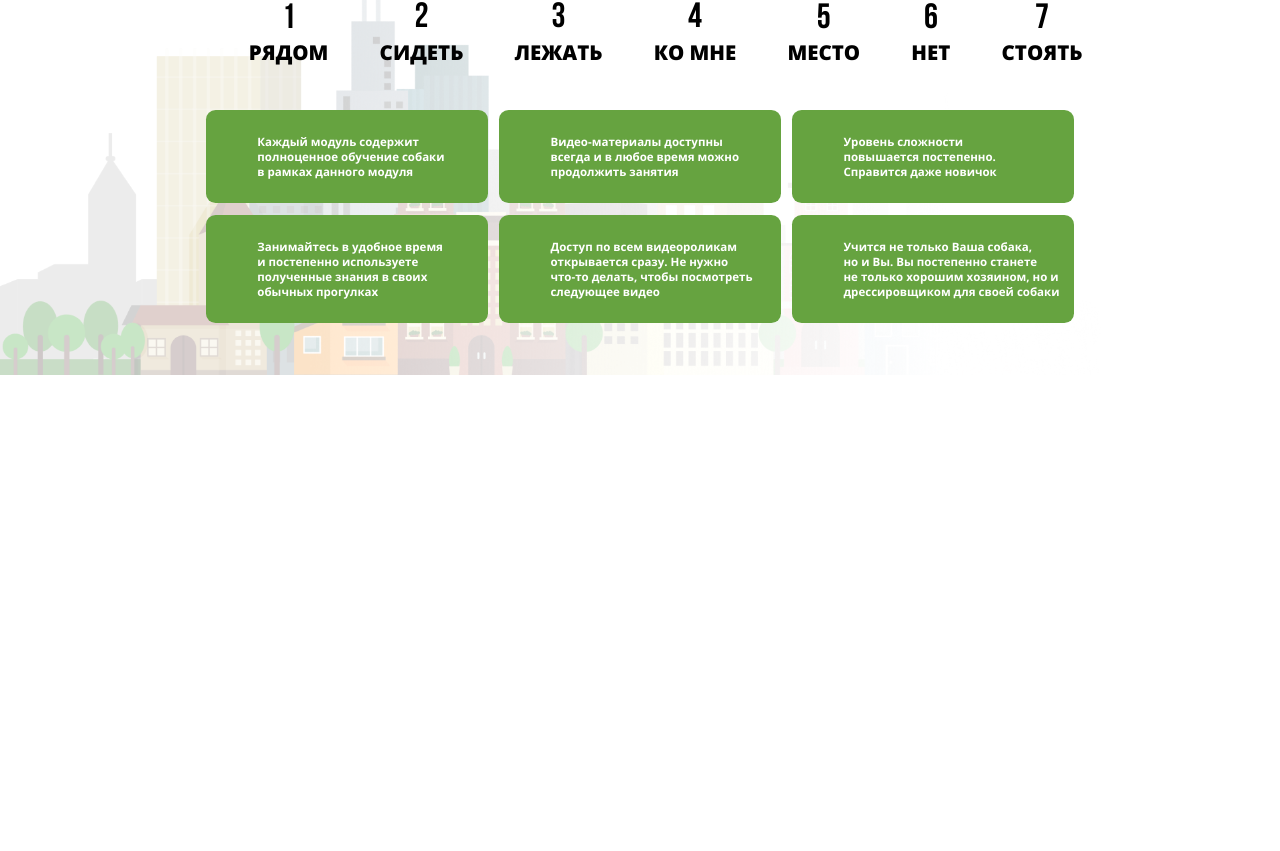
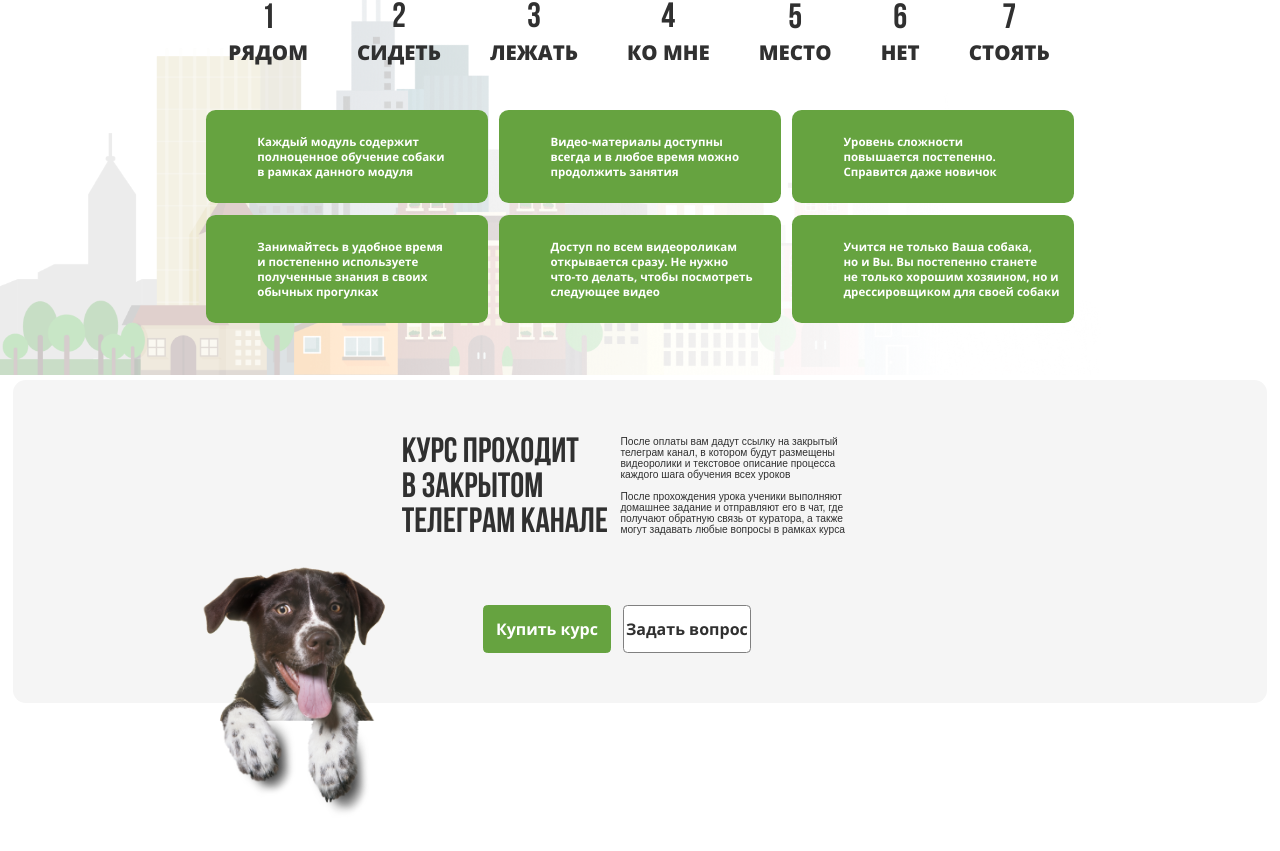
Before and after one commit to kinologist-dev/kibologist.github.io, an Angular app in the folder web-site-kinologist/: page / in a window 1280 px wide. Shown: the part 1911-2762 px from the top of the page. Before the commit the page ends 2291 px from the top, so only its background shows below. Built offline with nearby package versions, Linux system fonts and the light colour scheme.

Commit message:
sixth block added

```diff
--- a/web-site-kinologist/src/app/app.component.css
+++ b/web-site-kinologist/src/app/app.component.css
@@ -25,6 +25,7 @@
 .container {
     font-family: 'Open Sans', sans-serif;
     font-weight: bold;
+    color: #303030;
 }
 
 a {
@@ -129,7 +130,7 @@ ol>li {
 
     padding-top: 0.5vw;
     padding-bottom: 0.5vw;
-    border-radius: 1vw;
+    border-radius: 0.35vw;
 }
 
 .first-left-list {
@@ -172,7 +173,7 @@ ol>li {
 
 .pr {
     font-weight: 400;
-    font-size: 1vw;
+    font-size: 0.8vw;
     font-family: 'Montserrat', sans-serif;
 
     margin-bottom: 0;
@@ -302,18 +303,19 @@ ol>li {
 
 }
 
-.item-fifth{
+.item-fifth {
     display: inline-block;
 
     margin-left: 4%;
 }
 
-.list-fifth{
+.list-fifth {
     margin-top: 3%;
     margin-bottom: 3%;
+    margin-right: 4%;
 }
 
-.list-item-text{
+.list-item-text {
 
     margin-top: 2%;
     font-size: 1.6vw;
@@ -325,7 +327,7 @@ ol>li {
     text-transform: uppercase;
 }
 
-.fifth-block{
+.fifth-block {
     display: inline-block;
 
     color: #FFFFFF;
@@ -351,7 +353,105 @@ ol>li {
     align-content: center;
 }
 
-.fifth-blocks{
+.fifth-blocks {
     margin-top: 2.5vh;
 
 }
+
+.sixth-img-left, .sixth-right-block {
+    display: inline-block;
+    vertical-align: text-top;
+}
+
+.sixth-container-body {
+    background-color: #f5f5f5;
+
+    width: 98%;
+
+    margin: auto;
+
+    border-radius: 1vw;
+}
+
+.sixth-title, .sixth-text-right {
+    display: inline-block;
+    vertical-align: top;
+
+    margin-right: 2%;
+}
+
+.sixth-img-left {
+    width: 15%;
+    margin-left: 15%;
+
+    margin-bottom: -15vh;
+
+    padding-top: 17.5vh;
+}
+
+.sixth-img-left>img {
+    margin-top: 4.5vh;
+    width: 100%;
+}
+
+.sixth-right-block {
+
+    width: 50%;
+    margin-top: 7vh;
+    margin-bottom: 5vh;
+
+    padding-left: 1%;
+}
+
+.sixth-btn {
+    background-color: #66A340;
+
+
+    width: 20%;
+    text-align: center;
+
+    padding-top: 1.5vh;
+    padding-bottom: 1.5vh;
+
+    border-radius: 0.35vw;
+    border: 0.1vw solid #66A340;
+
+    margin-left: 13%;
+}
+
+.sixth-btn-second {
+    background-color: #FFFFFF;
+
+    width: 20%;
+
+    text-align: center;
+
+    padding-top: 1.5vh;
+    padding-bottom: 1.5vh;
+
+    color: #303030;
+
+    border: 0.1vw solid #808080;
+    border-radius: 0.35vw;
+
+    margin-left: 2%;
+}
+
+
+.sixth-btn-second, .sixth-btn {
+    display: inline-block;
+}
+
+
+.buttons-bottom {
+    margin-top: 8vh;
+}
+
+
+
+
+
+
+.footer {
+    height: 25vh;
+}
--- a/web-site-kinologist/src/app/app.component.html
+++ b/web-site-kinologist/src/app/app.component.html
@@ -310,6 +310,47 @@
       </div>
     </div>
 
+    <div class="sixth-container">
+      <div class="sixth-container-body">
+        <div class="sixth-img-left">
+          <div class=""></div>
+          <img src="../assets/images/sixth-img.png" alt="dog-photo">
+        </div>
+        <div class="sixth-right-block">
+          <div class="sixth-title block-title">
+            курс проходит <br>
+            в закрытом <br>
+            телеграм канале
+          </div>
+          <div class="sixth-text-right pr">
+            После оплаты вам дадут ссылку на закрытый <br>
+            телеграм канал, в котором будут размещены <br>
+            видеоролики и текстовое описание процесса<br>
+            каждого шага обучения всех уроков<br>
+            <br>
+            После прохождения урока ученики выполняют<br>
+            домашнее задание и отправляют его в чат, где<br>
+            получают обратную связь от куратора, а также<br>
+            могут задавать любые вопросы в рамках курса
+
+          </div>
+          <div class="buttons-bottom">
+
+            <a class="sixth-btn btn" href="#">
+              Купить курс
+            </a>
+
+
+            <a class="sixth-btn-second btn" href="#">
+              Задать вопрос
+            </a>
+
+          </div>
+        </div>
+
+
+      </div>
+    </div>
   </div>
 </div>
 <div class="footer">
```
Also changed, not shown: web-site-kinologist/src/assets/images/sixth-img.png (added).
